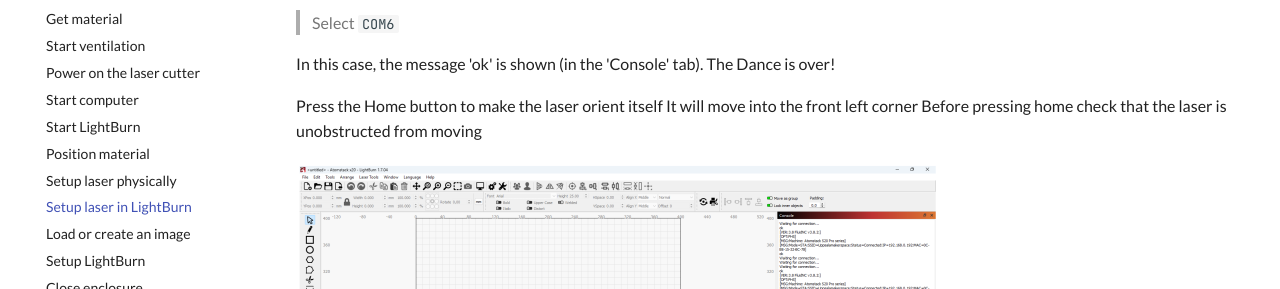
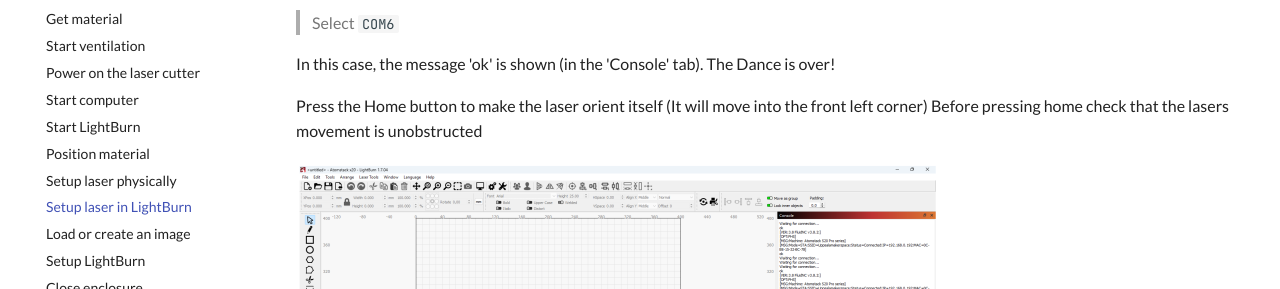
Before and after one commit to uppsala-makerspace/laser_cutter_guide, an MkDocs documentation site: the page built from docs/steps/setup_laser_in_lightburn.md, in a window 1280 px wide and 900 px high, scrolled down 2764 px. Shown: the part 164-453 px from the top of the window. Built offline with MkDocs 1.6.1 and Material for MkDocs 9.7.7, drawn with Linux system fonts in a browser that asks for light colours; comment, search, counter and statistics services are not loaded.

Commit message:
Formatting       Update setup_laser_in_lightburn.md

```diff
--- a/docs/steps/setup_laser_in_lightburn.md
+++ b/docs/steps/setup_laser_in_lightburn.md
@@ -52,8 +52,8 @@
 The Dance is over!
 
 Press the Home button to make the laser orient itself
-It will move into the front left corner
-Before pressing home check that the laser is unobstructed from moving
+(It will move into the front left corner)
+Before pressing home check that the lasers movement is unobstructed
 
 ![Press the home button`](lightburn_home_button.png)
 >Press home
```
